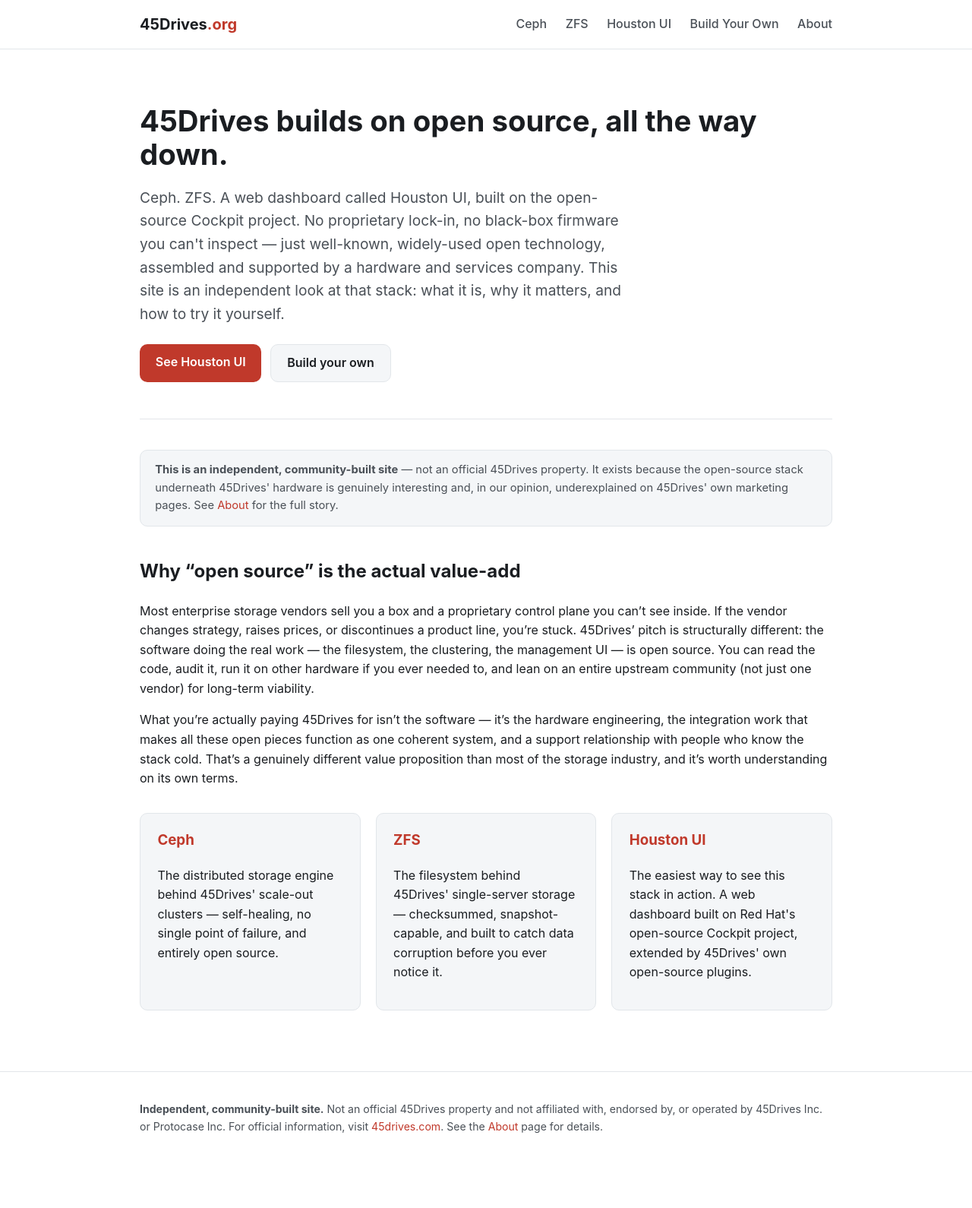
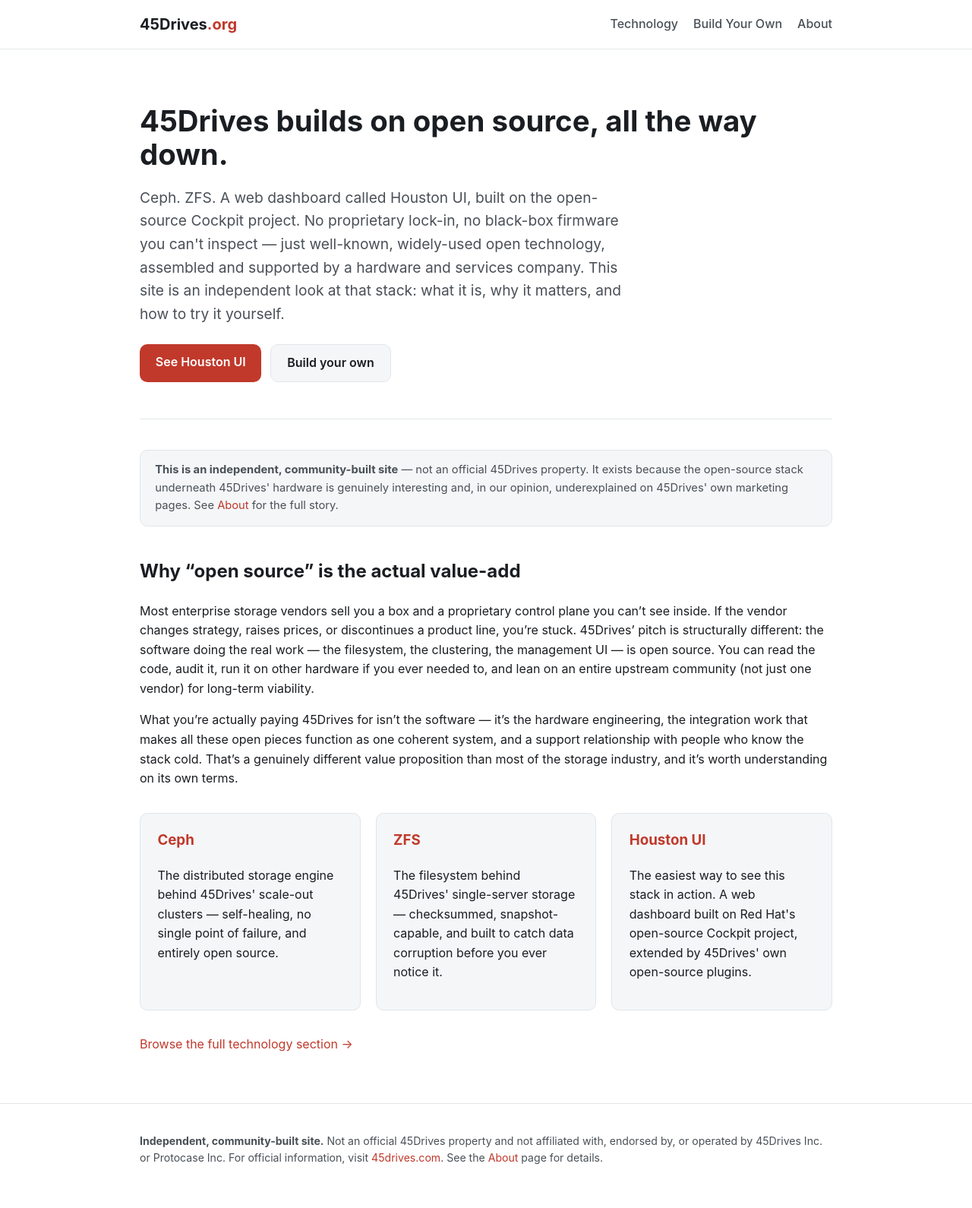
Before and after one commit to mcgarrah/45drives-org, a Jekyll site: the page built from index.md, in a window 1280 px wide. Shown: the whole page at 76% size. Built offline with Jekyll 4.4.1, drawn with Linux system fonts in a browser that asks for light colours; before the commit the page ends 1548 px from its top, so only the background shows below that.

Commit message:
Restructure for scale: Technology collection, data-driven nav
Prepares the site to grow from 6 pages toward 10-20+ without a
rewrite:

- Ceph/ZFS/Cockpit moved into a `technology` collection
  (_technology/) -- adding a new tech page (Samba, NFS, S3/RGW,
  monitoring, etc.) is now just dropping a new file in that
  directory, with no layout or nav code changes needed.
- New /technology/ index auto-lists the collection.
- _data/nav.yml drives the header nav, grouped by section, with
  a CSS-only dropdown for Technology. Top-level entries can point
  at a collection (auto-populated) or a static children list, so
  future sections (e.g. Community) don't require layout changes.
- Added jekyll-redirect-from proactively for when pages get
  restructured later, plus a 404 page and robots.txt.
- All existing permalinks (/ceph/, /zfs/, /cockpit/, etc.)
  preserved exactly -- verified via build output and HTML Proofer.

Co-Authored-By: Claude Sonnet 5 <noreply@anthropic.com>
Claude-Session: https://claude.ai/code/session_01WYVMYbuVGuqHmaZoFUNnVe

```diff
--- a/Gemfile
+++ b/Gemfile
@@ -5,6 +5,7 @@ gem "jekyll", "~> 4.4.1"
 group :jekyll_plugins do
   gem "jekyll-sitemap", "~> 1.4.0"
   gem "jekyll-seo-tag", "~> 2.8.0"
+  gem "jekyll-redirect-from", "~> 0.16.0"
 end
 
 gem "webrick", "~> 1.9.1"
--- a/_config.yml
+++ b/_config.yml
@@ -14,9 +14,19 @@ permalink: /:title/
 plugins:
   - jekyll-sitemap
   - jekyll-seo-tag
+  - jekyll-redirect-from
 
 seo:
   type: WebSite
+
+# The `technology` collection holds one page per open-source component of the stack
+# (Ceph, ZFS, Cockpit/Houston UI today; Samba, NFS, S3/RGW, monitoring, etc. can be
+# added later just by dropping a new file in _technology/ — no layout/nav code changes
+# needed beyond adding one line to _data/nav.yml).
+collections:
+  technology:
+    output: true
+    permalink: /:path/
 
 defaults:
   - scope:
--- a/_layouts/page.html
+++ b/_layouts/page.html
@@ -11,11 +11,26 @@
     <div class="wrap">
       <a class="brand" href="{{ '/' | relative_url }}">45Drives<span>.org</span></a>
       <nav>
-        <a href="{{ '/ceph/' | relative_url }}">Ceph</a>
-        <a href="{{ '/zfs/' | relative_url }}">ZFS</a>
-        <a href="{{ '/cockpit/' | relative_url }}">Houston UI</a>
-        <a href="{{ '/build-your-own/' | relative_url }}">Build Your Own</a>
-        <a href="{{ '/about/' | relative_url }}">About</a>
+        {% for item in site.data.nav %}
+          {% assign kids = nil %}
+          {% if item.collection %}
+            {% assign kids = site[item.collection] | sort: "title" %}
+          {% elsif item.children %}
+            {% assign kids = item.children %}
+          {% endif %}
+          {% if kids and kids.size > 0 %}
+            <div class="nav-item has-children">
+              <a href="{{ item.url | relative_url }}">{{ item.title }}</a>
+              <ul class="dropdown">
+                {% for kid in kids %}
+                  <li><a href="{{ kid.url | relative_url }}">{{ kid.title }}</a></li>
+                {% endfor %}
+              </ul>
+            </div>
+          {% else %}
+            <a href="{{ item.url | relative_url }}">{{ item.title }}</a>
+          {% endif %}
+        {% endfor %}
       </nav>
     </div>
   </header>
--- a/assets/css/style.css
+++ b/assets/css/style.css
@@ -46,13 +46,48 @@ a:hover { text-decoration: underline; }
   color: var(--ink);
 }
 .brand span { color: var(--accent); }
+.site-header nav {
+  display: flex;
+  align-items: center;
+}
+.site-header nav > a,
+.site-header nav > .nav-item {
+  margin-left: 1.25rem;
+}
+.site-header nav > a:first-child,
+.site-header nav > .nav-item:first-child { margin-left: 0; }
 .site-header nav a {
-  margin-left: 1.25rem;
   color: var(--ink-soft);
   font-weight: 500;
 }
-.site-header nav a:first-child { margin-left: 0; }
 .site-header nav a:hover { color: var(--accent); text-decoration: none; }
+
+.nav-item { position: relative; }
+.nav-item .dropdown {
+  display: none;
+  position: absolute;
+  top: 100%;
+  left: 0;
+  margin: 0.4rem 0 0;
+  padding: 0.4rem 0;
+  list-style: none;
+  background: var(--paper);
+  border: 1px solid var(--line);
+  border-radius: var(--radius);
+  box-shadow: 0 8px 24px rgba(0, 0, 0, 0.08);
+  min-width: 180px;
+  z-index: 10;
+}
+.nav-item:hover .dropdown,
+.nav-item:focus-within .dropdown {
+  display: block;
+}
+.nav-item .dropdown li a {
+  display: block;
+  padding: 0.45rem 1rem;
+  white-space: nowrap;
+}
+.nav-item .dropdown li a:hover { background: var(--paper-alt); }
 
 main.wrap {
   padding-top: 2.5rem;
--- a/index.md
+++ b/index.md
@@ -56,3 +56,5 @@ proposition than most of the storage industry, and it's worth understanding on i
     open-source Cockpit project, extended by 45Drives' own open-source plugins.</p>
   </div>
 </div>
+
+<p><a href="{{ '/technology/' | relative_url }}">Browse the full technology section →</a></p>
```
Also changed, not shown: 404.html (added, +11 -0 lines), _data/nav.yml (added, +21 -0 lines), robots.txt (added, +9 -0 lines), technology.md (added, +23 -0 lines), README.md, _technology/ceph.md (renamed from ceph.md), _technology/cockpit.md (renamed from cockpit.md), _technology/zfs.md (renamed from zfs.md).
